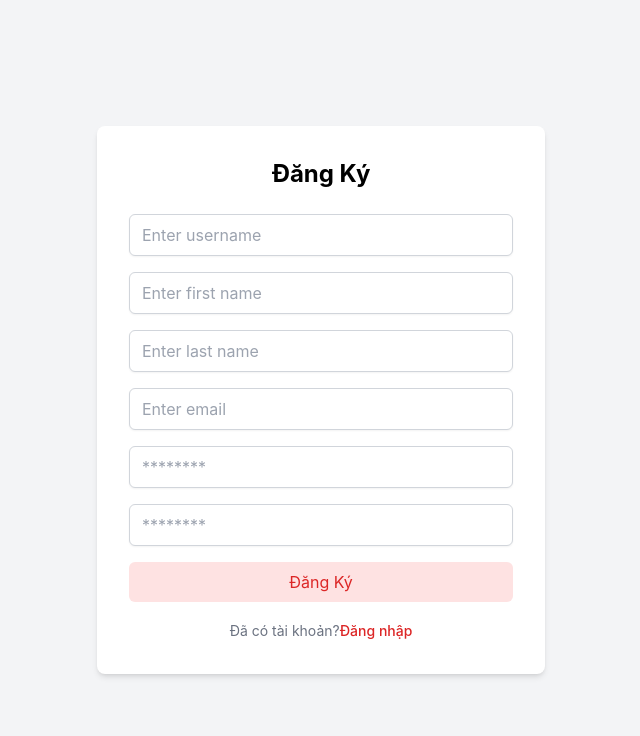
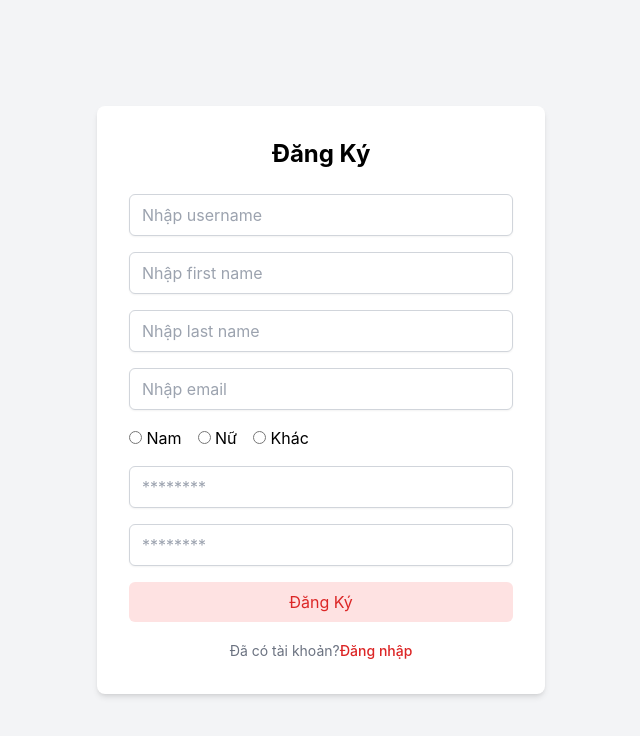
Before and after one commit to phanbachlong/Consumer_Transaction_Management_System, a React (Create React App) app in the folder project88/: page /register in a window 1280 px wide. Shown: the top 736 px of the page, without its empty margins (319-959 px from the left). Built offline with nearby package versions, Linux system fonts and the light colour scheme.

Commit message:
database và form component radio

```diff
--- a/project88/src/components/Form.js
+++ b/project88/src/components/Form.js
@@ -14,13 +14,43 @@ const Form = ({ initialValues, onSubmit, btn }) => {
         <form onSubmit={handleSubmit(onSubmit)} initialValues={initialValues}>
             {Object.keys(initialValues).map((field, index) => (
                 <div className="mb-4" key={index}>
-                    <input className="mt-1 block w-full px-3 py-2 border border-gray-300 rounded-md shadow-sm focus:outline-none focus:ring-indigo-500 focus:border-indigo-500"
-                        {...register(field)}
-                        type={field.includes("password") ? "password" : field.includes("confirmPassword") ? "password" : "text"}
-                        id={field}
-                        name={field}
-                        placeholder={field.includes("password") || field.includes("confirmPass") ? "********" : `Enter ${field.replace(/([A-Z])/g, ' $1').toLowerCase()}`}
-                    />
+                    {field === "gender" ? (
+                        <div className="flex space-x-4">
+                            <label>
+                                <input
+                                    type="radio"
+                                    value="Male"
+                                    {...register(field)}
+                                    id={`${field}-male`}
+                                /> Nam
+                            </label>
+                            <label>
+                                <input
+                                    type="radio"
+                                    value="Female"
+                                    {...register(field)}
+                                    id={`${field}-female`}
+                                /> Nữ
+                            </label>
+                            <label>
+                                <input
+                                    type="radio"
+                                    value="Other"
+                                    {...register(field)}
+                                    id={`${field}-Other`}
+                                /> Khác
+                            </label>
+                        </div>
+                    ) : (
+                        <input
+                            className="mt-1 block w-full px-3 py-2 border border-gray-300 rounded-md shadow-sm focus:outline-none focus:ring-indigo-500 focus:border-indigo-500"
+                            {...register(field)}
+                            type={field.includes("password") || field.includes("confirmPassword") ? "password" : "text"}
+                            id={field}
+                            name={field}
+                            placeholder={field.includes("password") || field.includes("confirmPass") ? "********" : `Nhập ${field.replace(/([A-Z])/g, ' $1').toLowerCase()}`}
+                        />
+                    )}
                     {errors[field] && (
                         <p className="text-red-500 text-sm mt-1">{errors[field]?.message}</p>
                     )}
--- a/project88/src/features/register/Register.js
+++ b/project88/src/features/register/Register.js
@@ -6,7 +6,7 @@ import Form from "../../components/Form";
 const Register = () => {
     const navigate = useNavigate();
 
-    const initialValues = { username: '', firstName: '', lastName: '', email: '', password: '', confirmPassword: '' };
+    const initialValues = { username: '', firstName: '', lastName: '', email: '', gender: '', password: '', confirmPassword: '' };
 
     const onSubmit = () => {
         alert('success')
--- a/project88/src/validation/Validation.js
+++ b/project88/src/validation/Validation.js
@@ -1,4 +1,3 @@
-import React from "react";
 import { z } from 'zod';
 
 export const Validation = z.object({
@@ -6,6 +5,9 @@ export const Validation = z.object({
     firstName: z.string().min(1, "Họ phải bắt buộc"),
     lastName: z.string().min(1, "Tên phải bắt buộc"),
     email: z.string().min(1, "Email phải bắt buộc").email("Email không hợp lệ"),
+    gender: z.enum(['Male', 'Female', 'Other'], {
+        errorMap: () => ({ message: 'Vui lòng chọn giới tính' })
+    }),
     password: z.string().min(6, "Mật khẩu cần ít nhất 6 ký tựtự"),
     confirmPassword: z
         .string()
```
Also changed, not shown: 1 other file (tests, documents, lock files or other folders).
